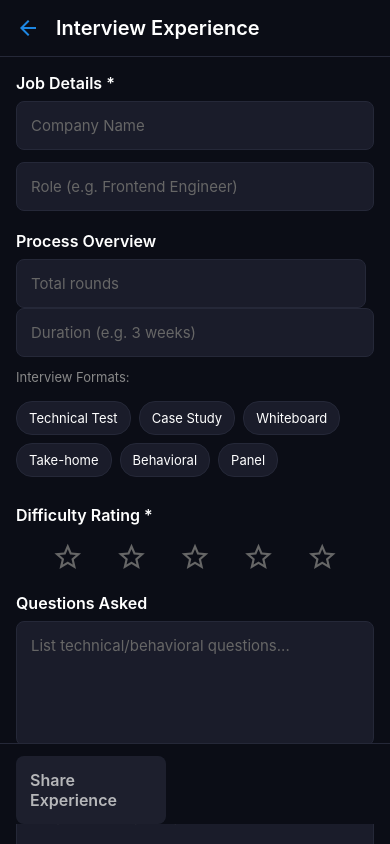
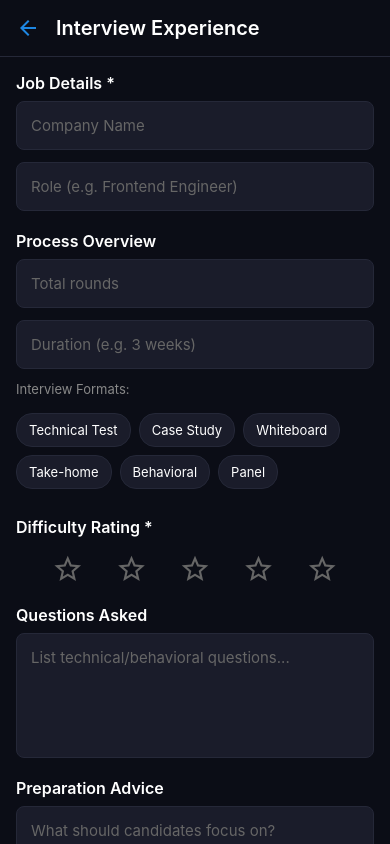
Before and after one commit to ChristineMuchiri/corprate-mobile, a React Native app: screen /InterviewExperienceScreen in a window 390 px wide. Built offline with nearby package versions, Linux system fonts and the light colour scheme.

Commit message:
interview expereince

```diff
--- a/screens/InterviewExperienceScreen.js
+++ b/screens/InterviewExperienceScreen.js
@@ -70,7 +70,7 @@ const InterviewExperienceScreen = ({ navigation, route }) => {
           <Text style={styles.sectionTitle}>Process Overview</Text>
           <View style={styles.row}>
             <TextInput
-              style={[styles.input, { flex: 1, marginRight: 8 }]}
+              style={[styles.input, { marginBottom: 12 }]}
               placeholder="Total rounds"
               placeholderTextColor="#666"
               keyboardType="numeric"
@@ -78,7 +78,7 @@ const InterviewExperienceScreen = ({ navigation, route }) => {
               onChangeText={setProcessRounds}
             />
             <TextInput
-              style={[styles.input, { flex: 1 }]}
+              style={[styles.input]}
               placeholder="Duration (e.g. 3 weeks)"
               placeholderTextColor="#666"
               value={processDuration}
@@ -165,7 +165,7 @@ const InterviewExperienceScreen = ({ navigation, route }) => {
             ))}
           </View>
         </View>
-      </ScrollView>
+
 
       {/* Submit Button */}
       <View style={styles.submitContainer}>
@@ -180,6 +180,7 @@ const InterviewExperienceScreen = ({ navigation, route }) => {
           <Text style={styles.submitText}>Share Experience</Text>
         </TouchableOpacity>
       </View>
+      </ScrollView>
     </View>
   );
 };
@@ -234,7 +235,6 @@ const styles = StyleSheet.create({
     minHeight: 120,
     textAlignVertical: 'top',
   },
-
   typeGrid: {
     flexDirection: 'row',
     flexWrap: 'wrap',
@@ -283,23 +283,21 @@ const styles = StyleSheet.create({
     color: '#fff',
     fontSize: 14,
   },
-  submitContainer: {
-    position: 'absolute',
-    bottom: 20,
-    left: 0,
-    right: 0,
-    paddingHorizontal: 16,
-    backgroundColor: '#0b0d16',
-    borderTopWidth: 1,
-    borderTopColor: '#252838',
-    paddingTop: 12,
+  submitButtonContainer: {
+    marginTop: 16,
+    marginBottom: 8,
   },
   submitButton: {
     backgroundColor: '#1e88e5',
     borderRadius: 8,
-    padding: 14,
+    padding: 10,
+    height: 44,
     alignItems: 'center',
-    width: 150,
+    justifyContent: 'center',
+    marginTop: 12,
+    marginVertical: 16,
+    width: 150, // Fixed width
+    alignSelf: 'center', // Center horizontally
   },
   disabledButton: {
     backgroundColor: '#252838',
```
